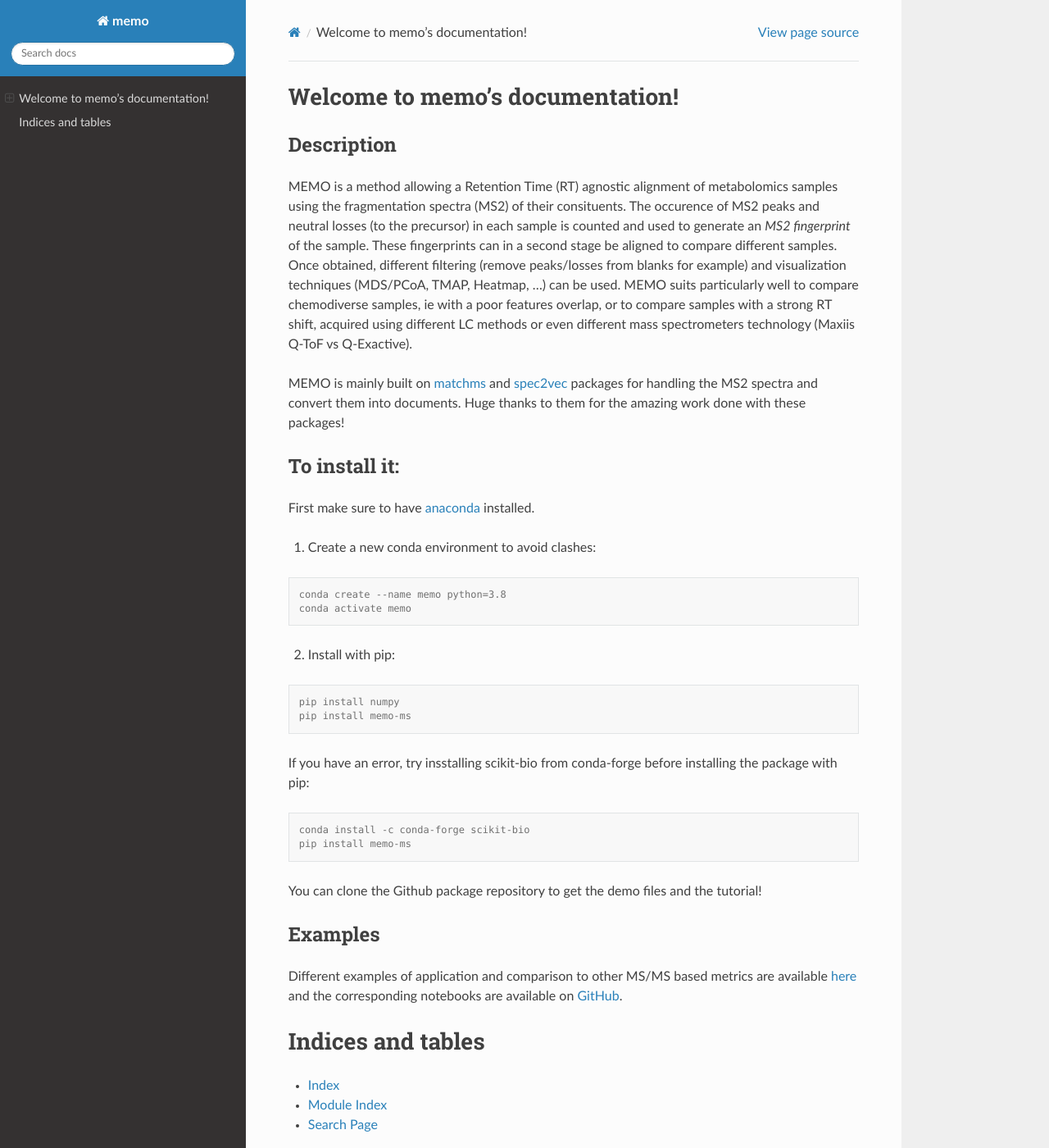
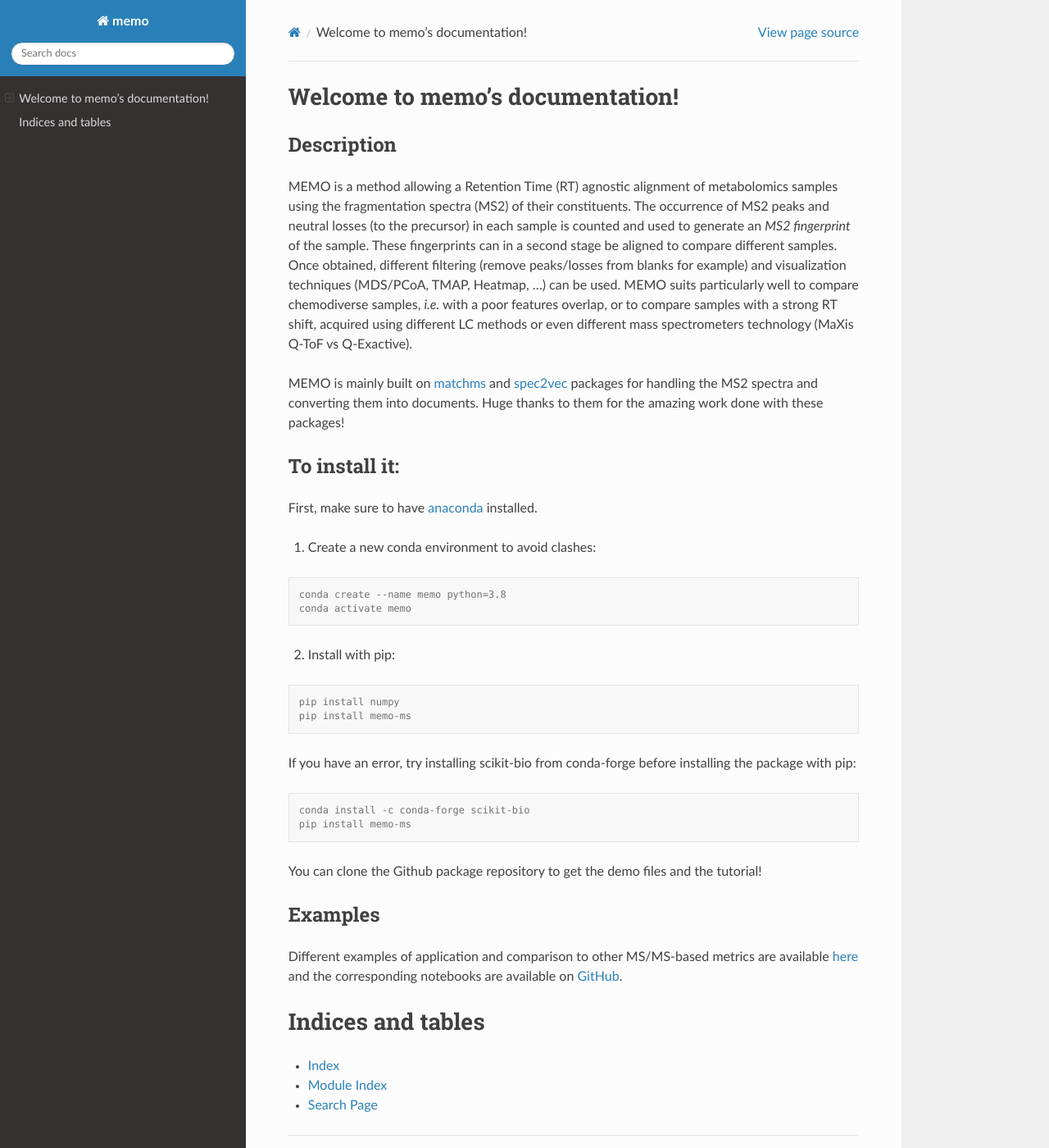
Before and after one commit to mandelbrot-project/memo, a Sphinx documentation site: the page built from docs/source/index.rst, in a window 1280 px wide and 1400 px high. Shown: the whole window at 82% size. Built offline with Sphinx 7.4.7 and the Read the Docs theme 2.0.0, drawn with Linux system fonts in a browser that asks for light colours; pages that are not in the unit, such as notebooks, are missing from menus.

Commit message:
Update index.rst
fix some typos

```diff
--- a/docs/source/index.rst
+++ b/docs/source/index.rst
@@ -17,24 +17,24 @@ Description
 
 MEMO is a method allowing a Retention Time (RT) agnostic alignment of
 metabolomics samples using the fragmentation spectra (MS2) of their
-consituents. The occurence of MS2 peaks and neutral losses (to the precursor) in each sample is counted
+constituents. The occurrence of MS2 peaks and neutral losses (to the precursor) in each sample is counted
 and used to generate an *MS2 fingerprint* of the sample. These
 fingerprints can in a second stage be aligned to compare different
 samples. Once obtained, different filtering (remove peaks/losses from
 blanks for example) and visualization techniques (MDS/PCoA, TMAP,
-Heatmap, ...) can be used. MEMO suits particularly well to compare chemodiverse samples, ie with a
+Heatmap, ...) can be used. MEMO suits particularly well to compare chemodiverse samples, *i.e.* with a
 poor features overlap, or to compare samples with a strong RT shift,
 acquired using different LC methods or even different mass spectrometers
-technology (Maxiis Q-ToF vs Q-Exactive).
+technology (MaXis Q-ToF vs Q-Exactive).
 
 MEMO is mainly built on `matchms`_ and `spec2vec`_ packages for handling
-the MS2 spectra and convert them into documents. Huge thanks to them for
+the MS2 spectra and converting them into documents. Huge thanks to them for
 the amazing work done with these packages!
 
 To install it:
 -------------------------
 
-First make sure to have `anaconda`_ installed.
+First, make sure to have `anaconda`_ installed.
 
 1. Create a new conda environment to avoid clashes:
 
@@ -50,7 +50,7 @@ First make sure to have `anaconda`_ installed.
    pip install numpy
    pip install memo-ms
 
-If you have an error, try insstalling scikit-bio from conda-forge before
+If you have an error, try installing scikit-bio from conda-forge before
 installing the package with pip:
 
 .. code-block:: console
@@ -63,7 +63,7 @@ You can clone the Github package repository to get the demo files and the tutori
 Examples
 ------------------
 
-Different examples of application and comparison to other MS/MS based metrics are available `here`_ and the corresponding notebooks are available on `GitHub`_.
+Different examples of application and comparison to other MS/MS-based metrics are available `here`_ and the corresponding notebooks are available on `GitHub`_.
 
 Indices and tables
 ==================
```
